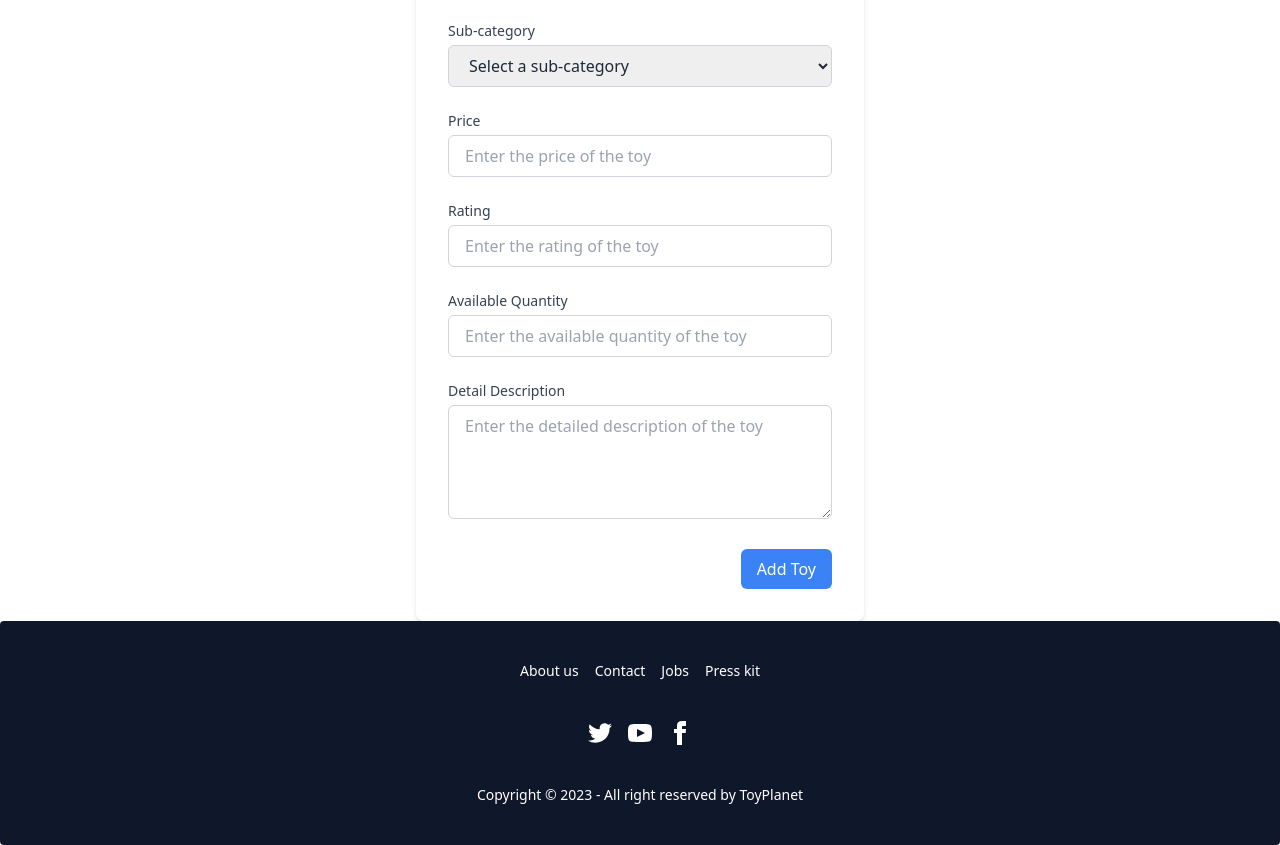
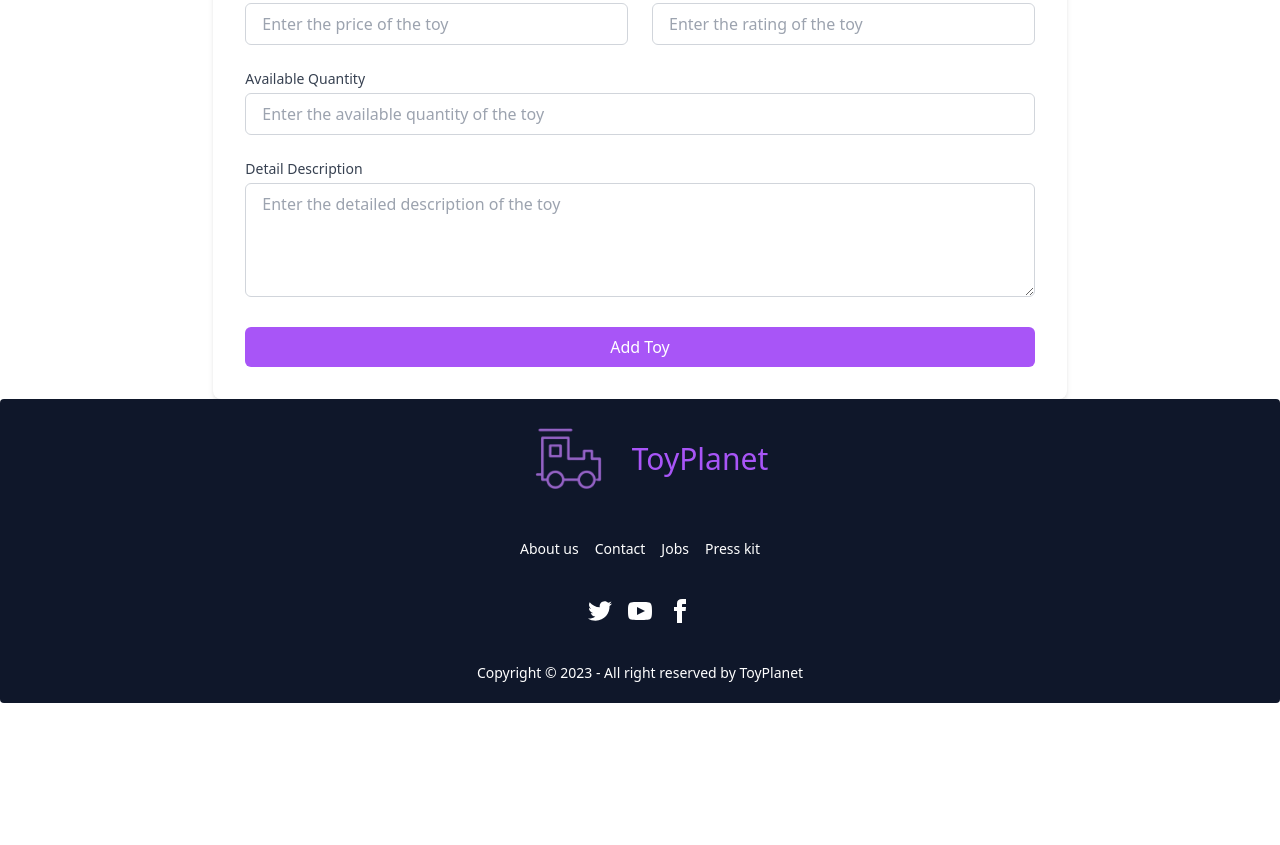
Before and after one commit to weirdRafi/toyplanetclient, a React (Vite) app: page /addatoy in a window 1280 px wide. Shown: the part 491-1336 px from the top of the page. After the commit the page ends 1194 px from the top, so only its background shows below. Built offline with nearby package versions, Linux system fonts and the light colour scheme; no server answers.

Commit message:
add a toy page updated

```diff
--- a/src/components/AddAToy/AddAToy.jsx
+++ b/src/components/AddAToy/AddAToy.jsx
@@ -1,11 +1,43 @@
 import React from 'react';
 
 const AddAToy = () => {
+    const handleAddToy= event =>{
+        event.preventDefault();
+        const form = event.target;
+        const url = form.pictureUrl.value;
+        const name = form.name.value;
+        const sellerName = form.sellerName.value;
+        const sellerEmail = form.sellerEmail.value;
+        const subcategory = form.subcategory.value;
+        const price = form.price.value;
+        const rating = form.rating.value;
+        const quantity = form.quantity.value;
+        const description = form.description.value;
+
+        const user = {
+            url,
+            name,
+            sellerName,
+            sellerName,
+            sellerEmail,
+            subcategory,
+            price,
+            rating,
+            quantity,
+            description
+        }
+
+        console.log(user);
+
+
+
+
+    }
     return (
-        <div>
-            <div className="max-w-md mx-auto p-8 bg-white rounded-lg shadow-md">
+        <div className="w-2/3 mx-auto p-8 bg-white rounded-lg shadow-md">
             <h2 className="text-2xl font-semibold text-gray-800 mb-6">Add New Toy</h2>
-                <form>
+            <form onSubmit={handleAddToy}>
+                <div className="grid grid-cols-2 gap-6 mb-6">
                     <div className="mb-6">
                         <label htmlFor="pictureUrl" className="block text-gray-700 text-sm font-medium mb-1">
                             Picture URL of the toy
@@ -14,7 +46,7 @@ const AddAToy = () => {
                             type="text"
                             id="pictureUrl"
                             name="pictureUrl"
-                            className="w-full px-4 py-2 border border-gray-300 rounded-md focus:outline-none focus:border-blue-500"
+                            className="w-full px-4 py-2 border border-gray-300 rounded-md focus:outline-none focus:border-purple-500"
                             placeholder="Enter the picture URL of the toy"
                         />
                     </div>
@@ -26,10 +58,12 @@ const AddAToy = () => {
                             type="text"
                             id="name"
                             name="name"
-                            className="w-full px-4 py-2 border border-gray-300 rounded-md focus:outline-none focus:border-blue-500"
+                            className="w-full px-4 py-2 border border-gray-300 rounded-md focus:outline-none focus:border-purple-500"
                             placeholder="Enter the name of the toy"
                         />
                     </div>
+                </div>
+                <div className="grid grid-cols-2 gap-6 mb-6">
                     <div className="mb-6">
                         <label htmlFor="sellerName" className="block text-gray-700 text-sm font-medium mb-1">
                             Seller Name
@@ -38,7 +72,7 @@ const AddAToy = () => {
                             type="text"
                             id="sellerName"
                             name="sellerName"
-                            className="w-full px-4 py-2 border border-gray-300 rounded-md focus:outline-none focus:border-blue-500"
+                            className="w-full px-4 py-2 border border-gray-300 rounded-md focus:outline-none focus:border-purple-500"
                             placeholder="Enter the seller name (if available)"
                         />
                     </div>
@@ -50,9 +84,10 @@ const AddAToy = () => {
                             type="email"
                             id="sellerEmail"
                             name="sellerEmail"
-                            className="w-full px-4 py-2 border border-gray-300 rounded-md focus:outline-none focus:border-blue-500"
+                            className="w-full px-4 py-2 border border-gray-300 rounded-md focus:outline-none focus:border-purple-500"
                             placeholder="Enter the seller email"
                         />
+                    </div>
                 </div>
                 <div className="mb-6">
                     <label htmlFor="subcategory" className="block text-gray-700 text-sm font-medium mb-1">
@@ -61,7 +96,7 @@ const AddAToy = () => {
                     <select
                         id="subcategory"
                         name="subcategory"
-                            className="w-full px-4 py-2 border border-gray-300 rounded-md focus:outline-none focus:border-blue-500"
+                        className="w-full px-4 py-2 border border-gray-300 rounded-md focus:outline-none focus:border-purple-500"
                     >
                         <option value="">Select a sub-category</option>
                         <option value="mathToys">Math Toys</option>
@@ -69,7 +104,8 @@ const AddAToy = () => {
                         <option value="scienceToys">Science Toys</option>
                     </select>
                 </div>
-                    <div className="mb-6">
+                <div className="grid grid-cols-2 gap-6 mb-6">
+                    <div>
                         <label htmlFor="price" className="block text-gray-700 text-sm font-medium mb-1">
                             Price
                         </label>
@@ -77,11 +113,11 @@ const AddAToy = () => {
                             type="number"
                             id="price"
                             name="price"
-                            className="w-full px-4 py-2 border border-gray-300 rounded-md focus:outline-none focus:border-blue-500"
+                            className="w-full px-4 py-2 border border-gray-300 rounded-md focus:outline-none focus:border-purple-500"
                             placeholder="Enter the price of the toy"
                         />
                     </div>
-                    <div className="mb-6">
+                    <div>
                         <label htmlFor="rating" className="block text-gray-700 text-sm font-medium mb-1">
                             Rating
                         </label>
@@ -89,9 +125,10 @@ const AddAToy = () => {
                             type="number"
                             id="rating"
                             name="rating"
-                            className="w-full px-4 py-2 border border-gray-300 rounded-md focus:outline-none focus:border-blue-500"
+                            className="w-full px-4 py-2 border border-gray-300 rounded-md focus:outline-none focus:border-purple-500"
                             placeholder="Enter the rating of the toy"
                         />
+                    </div>
                 </div>
                 <div className="mb-6">
                     <label htmlFor="quantity" className="block text-gray-700 text-sm font-medium mb-1">
@@ -101,7 +138,7 @@ const AddAToy = () => {
                         type="number"
                         id="quantity"
                         name="quantity"
-                            className="w-full px-4 py-2 border border-gray-300 rounded-md focus:outline-none focus:border-blue-500"
+                        className="w-full px-4 py-2 border border-gray-300 rounded-md focus:outline-none focus:border-purple-500"
                         placeholder="Enter the available quantity of the toy"
                     />
                 </div>
@@ -112,21 +149,21 @@ const AddAToy = () => {
                     <textarea
                         id="description"
                         name="description"
-                            className="w-full px-4 py-2 border border-gray-300 rounded-md focus:outline-none focus:border-blue-500"
+                        className="w-full px-4 py-2 border border-gray-300 rounded-md focus:outline-none focus:border-purple-500"
                         placeholder="Enter the detailed description of the toy"
                         rows="4"
                     ></textarea>
                 </div>
                 <div className="flex items-center justify-end">
-                        <button
+                    <input
                         type="submit"
-                            className="bg-blue-500 hover:bg-blue-600 text-white font-medium py-2 px-4 rounded-md focus:outline-none focus:ring-2 focus:ring-blue-500 focus:ring-offset-2"
-                        >
-                            Add Toy
-                        </button>
+                        value='Add Toy'
+                        className="w-full bg-purple-500 hover:bg-purple-600 text-white font-medium py-2 px-4 rounded-md focus:outline-none focus:ring-2 focus:ring-purple-500 focus:ring-offset-2"
+                    />
+
+
                 </div>
             </form>
-            </div>
         </div>
     );
 };
--- a/src/components/Footer/Footer.jsx
+++ b/src/components/Footer/Footer.jsx
@@ -3,7 +3,11 @@ import React from 'react';
 const Footer = () => {
     return (
         <div>
-            <footer className="footer footer-center p-10  bg-slate-900 text-white  rounded">
+            <footer className="footer footer-center p-5  bg-slate-900 text-white  rounded">
+                <div className='flex items-center'>
+                    <img src="/public/logo.png" className='w-28' alt="" />
+                    <h1 className='text-3xl text-purple-500'>ToyPlanet</h1>
+                </div>
                 <div className="grid grid-flow-col gap-4">
                     <a className="link link-hover">About us</a>
                     <a className="link link-hover">Contact</a>
@@ -18,6 +22,7 @@ const Footer = () => {
                     </div>
                 </div>
                 <div>
+
                     <p>Copyright © 2023 - All right reserved by ToyPlanet</p>
                 </div>
             </footer>
```
Lines whose indentation alone changed are shown as unchanged.
